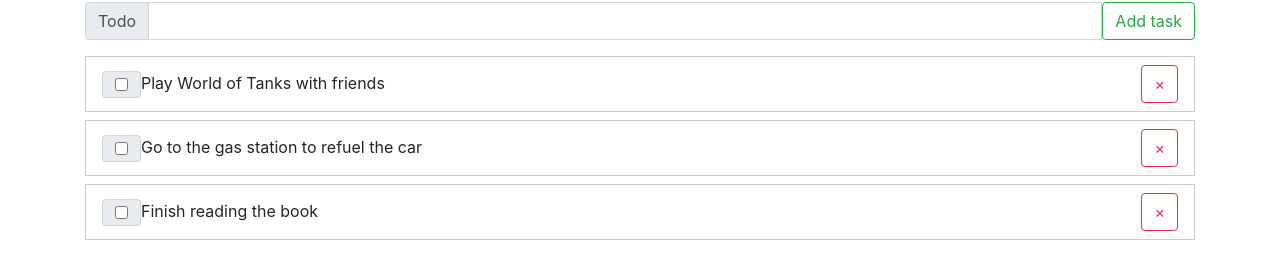
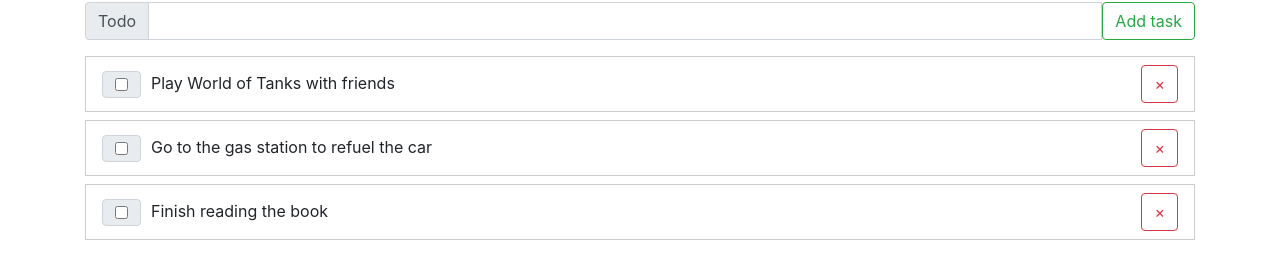
Before and after one commit to NicholasKlaus/reactproj, a React (Create React App) app: page / in a window 1280 px wide. Shown: the part 128-404 px from the top of the page. Built offline with nearby package versions, Linux system fonts and the light colour scheme.

Commit message:
added text-wrap

```diff
--- a/src/Todo/TodoItem.js
+++ b/src/Todo/TodoItem.js
@@ -12,7 +12,7 @@ function TodoItem({ el }) {
                     onChange={() => console.log(el.id)}
                     aria-label="Checkbox for following text input"
                 />
-                { el.value }
+                <div className='text-wrap'>{ el.value }</div>
             </div>
             <Button onClick={() => console.log("deleted", el.id)} variant="outline-danger">&times;</Button>{' '}
         </li>
--- a/src/index.css
+++ b/src/index.css
@@ -61,3 +61,7 @@ code {
   overflow: hidden;
   white-space: nowrap;
 }
+
+.text-wrap{
+  margin-left: 10px;
+}
```
